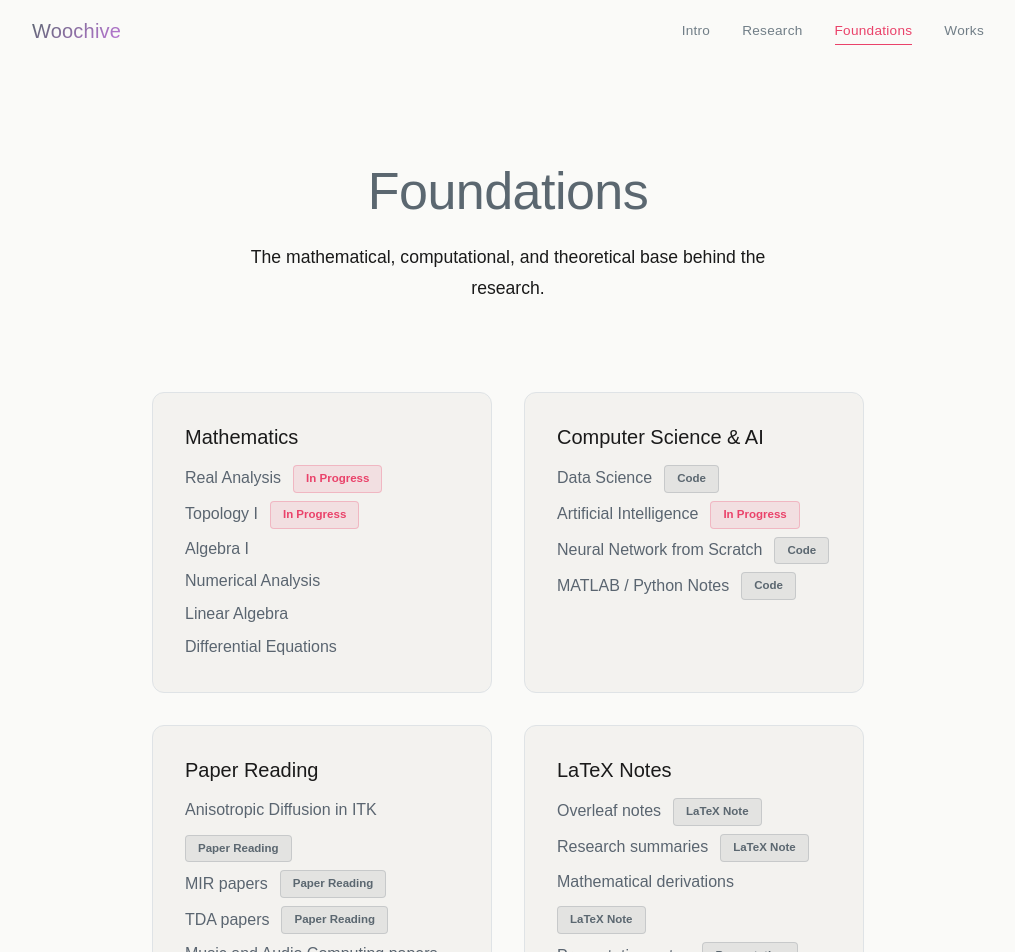
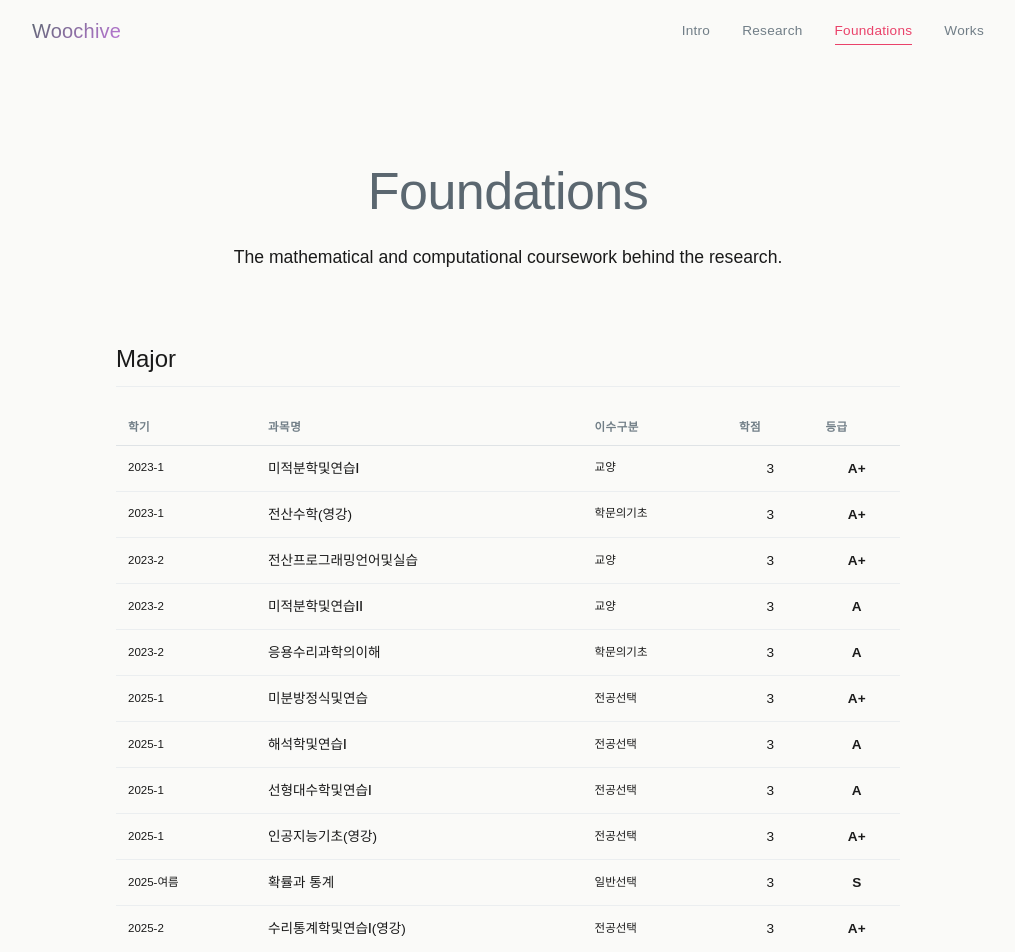
Before and after one commit to sonluos/woochive, a React (Vite) app: page /foundations in a window 1280 px wide. Shown: the top 952 px of the page, without its empty margins (132-1147 px from the left). Built offline with nearby package versions, Linux system fonts and the light colour scheme.

Commit message:
feat: Foundations page with Major/Elective course tables

```diff
--- a/src/data/foundations.ts
+++ b/src/data/foundations.ts
@@ -1,46 +1,40 @@
-import type { FoundationsData } from '../types/archive';
+export interface CourseEntry {
+  semester: string;
+  code: string;
+  name: string;
+  category: string;
+  credits: number;
+  grade: string;
+}
 
-export const foundationsData: FoundationsData = [
-  {
-    id: 'mathematics',
-    title: 'Mathematics',
-    items: [
-      { label: 'Real Analysis', status: 'In Progress' },
-      { label: 'Topology I', status: 'In Progress' },
-      { label: 'Algebra I' },
-      { label: 'Numerical Analysis' },
-      { label: 'Linear Algebra' },
-      { label: 'Differential Equations' },
-    ],
-  },
-  {
-    id: 'cs-ai',
-    title: 'Computer Science & AI',
-    items: [
-      { label: 'Data Science', status: 'Code' },
-      { label: 'Artificial Intelligence', status: 'In Progress' },
-      { label: 'Neural Network from Scratch', status: 'Code' },
-      { label: 'MATLAB / Python Notes', status: 'Code' },
-    ],
-  },
-  {
-    id: 'paper-reading',
-    title: 'Paper Reading',
-    items: [
-      { label: 'Anisotropic Diffusion in ITK', status: 'Paper Reading' },
-      { label: 'MIR papers', status: 'Paper Reading' },
-      { label: 'TDA papers', status: 'Paper Reading' },
-      { label: 'Music and Audio Computing papers', status: 'Paper Reading' },
-    ],
-  },
-  {
-    id: 'latex-notes',
-    title: 'LaTeX Notes',
-    items: [
-      { label: 'Overleaf notes', status: 'LaTeX Note' },
-      { label: 'Research summaries', status: 'LaTeX Note' },
-      { label: 'Mathematical derivations', status: 'LaTeX Note' },
-      { label: 'Presentation notes', status: 'Presentation' },
-    ],
-  },
-];
+export interface FoundationsCoursesData {
+  major: CourseEntry[];
+  elective: CourseEntry[];
+}
+
+export const foundationsData: FoundationsCoursesData = {
+  major: [
+    { semester: '2023-1', code: 'DCSC16101', name: '미적분학및연습Ⅰ', category: '교양', credits: 3, grade: 'A+' },
+    { semester: '2023-1', code: 'DCSC16500', name: '전산수학(영강)', category: '학문의기초', credits: 3, grade: 'A+' },
+    { semester: '2023-2', code: 'DCCS10503', name: '전산프로그래밍언어및실습', category: '교양', credits: 3, grade: 'A+' },
+    { semester: '2023-2', code: 'DCSC16201', name: '미적분학및연습Ⅱ', category: '교양', credits: 3, grade: 'A' },
+    { semester: '2023-2', code: 'DCSC16600', name: '응용수리과학의이해', category: '학문의기초', credits: 3, grade: 'A' },
+    { semester: '2025-1', code: 'DCSC20500', name: '미분방정식및연습', category: '전공선택', credits: 3, grade: 'A+' },
+    { semester: '2025-1', code: 'DCSC21700', name: '해석학및연습Ⅰ', category: '전공선택', credits: 3, grade: 'A' },
+    { semester: '2025-1', code: 'DCSC21900', name: '선형대수학및연습Ⅰ', category: '전공선택', credits: 3, grade: 'A' },
+    { semester: '2025-1', code: 'DCSC22300', name: '인공지능기초(영강)', category: '전공선택', credits: 3, grade: 'A+' },
+    { semester: '2025-여름', code: '', name: '확률과 통계', category: '일반선택', credits: 3, grade: 'S' },
+    { semester: '2025-2', code: 'DCSC30700', name: '수리통계학및연습Ⅰ(영강)', category: '전공선택', credits: 3, grade: 'A+' },
+    { semester: '2025-2', code: 'DCSC32300', name: '딥러닝개론및연습(영강)', category: '전공선택', credits: 3, grade: 'A+' },
+    { semester: '2025-2', code: 'DCSC21800', name: '해석학및연습Ⅱ(영강)', category: '전공필수', credits: 3, grade: 'A+' },
+    { semester: '2025-2', code: 'DCSC22000', name: '선형대수학및연습Ⅱ', category: '전공필수', credits: 3, grade: 'A+' },
+    { semester: '2025-2', code: 'DCSC22200', name: '편미분방정식및연습', category: '전공필수', credits: 3, grade: 'A+' },
+  ],
+  elective: [
+    { semester: '2023-2', code: 'GSLA01200', name: '한국전통예술의이해와감상', category: '교양', credits: 3, grade: 'A+' },
+    { semester: '2025-1', code: 'SPGS30401', name: '음악의표현과감상', category: '교양', credits: 2, grade: 'A+' },
+    { semester: '2025-1', code: 'SPGS33700', name: '클래식인문학과교향곡', category: '교양', credits: 3, grade: 'A+' },
+    { semester: '2025-2', code: 'SPGS28400', name: '정보적사고', category: '교양', credits: 1, grade: 'P' },
+    { semester: '2025-2', code: 'SPGS32600', name: '음악이론과악기의응용', category: '교양', credits: 2, grade: 'A+' },
+  ],
+};
--- a/src/pages/Foundations.css
+++ b/src/pages/Foundations.css
@@ -27,111 +27,103 @@
 }
 
 .foundations__body {
-  padding-top: var(--sp-12);
+  padding-top: var(--sp-8);
   padding-bottom: var(--sp-24);
+  max-width: 52rem;
+  margin: 0 auto;
 }
 
-/* Card grid — single column by default (mobile-first) */
-.foundations__grid {
-  display: grid;
-  grid-template-columns: 1fr;
-  gap: var(--sp-8);
-}
-
-/* Two columns at 768px and above */
-@media (min-width: 768px) {
-  .foundations__grid {
-    grid-template-columns: repeat(2, 1fr);
-  }
-}
-
-.foundations__section {}
-
-.foundations__cat-label {
-  font-family: var(--font-sans);
-  font-size: var(--text-xs);
-  font-weight: var(--weight-semibold);
-  letter-spacing: 0.1em;
-  text-transform: uppercase;
-  color: var(--ink-muted);
-  margin-bottom: var(--sp-5);
+.foundations__section-heading {
+  font-family: var(--font-serif);
+  font-size: var(--text-xl);
+  font-weight: var(--weight-normal);
+  color: var(--ink);
+  margin-top: var(--sp-12);
+  margin-bottom: var(--sp-6);
   padding-bottom: var(--sp-3);
   border-bottom: 1px solid var(--border-soft);
 }
 
-.foundations__list {
-  display: flex;
-  flex-direction: column;
-  gap: var(--sp-6);
+.foundations__section-heading:first-child {
+  margin-top: 0;
 }
 
-/* Foundation card */
-.foundation-card {
-  padding: var(--sp-8);
-  background: var(--paper-2);
-  border: 1px solid var(--border);
-  border-radius: var(--r-lg);
-  transition: box-shadow var(--ease), border-color var(--ease);
-}
-.foundation-card:hover {
-  border-color: #5B6770;
-  box-shadow: 0 4px 12px rgba(91, 103, 112, 0.12);
+/* Table */
+.foundations__table-wrap {
+  overflow-x: auto;
 }
 
-.foundation-card__top {
-  display: flex;
-  align-items: flex-start;
-  justify-content: space-between;
-  gap: var(--sp-4);
-  margin-bottom: var(--sp-2);
-  flex-wrap: wrap;
+.foundations__table {
+  width: 100%;
+  border-collapse: collapse;
+  font-family: var(--font-sans);
+  font-size: var(--text-sm);
 }
 
-.foundation-card__title {
-  font-family: var(--font-serif);
-  font-size: var(--text-lg);
-  font-weight: var(--weight-normal);
-  color: var(--ink);
-  line-height: var(--leading-tight);
+.foundations__table thead th {
+  text-align: left;
+  font-size: var(--text-xs);
+  font-weight: var(--weight-semibold);
+  color: var(--ink-muted);
+  text-transform: uppercase;
+  letter-spacing: 0.04em;
+  padding: var(--sp-2) var(--sp-3);
+  border-bottom: 1px solid var(--border);
 }
 
-.foundation-card__status {
-  font-size: var(--text-xs);
-  font-weight: var(--weight-medium);
-  padding: 2px var(--sp-3);
-  border-radius: var(--r-sm);
-  white-space: nowrap;
-  flex-shrink: 0;
+.foundations__table tbody tr {
+  border-bottom: 1px solid var(--border-soft);
+  transition: background var(--ease);
 }
 
-.foundation-card__status--completed {
-  color: #4a7c59;
-  background: rgba(74, 124, 89, 0.08);
-  border: 1px solid rgba(74, 124, 89, 0.2);
+.foundations__table tbody tr:hover {
+  background: var(--paper-2);
 }
 
-.foundation-card__status--studying {
-  color: var(--accent);
-  background: var(--accent-bg);
-  border: 1px solid rgba(255, 79, 121, 0.2);
+.foundations__table td {
+  padding: var(--sp-3);
+  color: var(--ink);
+  vertical-align: middle;
 }
 
-.foundation-card__status--planned {
+.foundations__cell--semester {
   color: var(--ink-muted);
-  background: var(--paper-2);
-  border: 1px solid var(--border);
+  white-space: nowrap;
+  font-family: var(--font-mono);
+  font-size: var(--text-xs);
 }
 
-.foundation-card__desc {
-  font-size: var(--text-sm);
-  color: var(--ink-soft);
-  line-height: var(--leading-relaxed);
-  max-width: 36.25rem;
-  margin-bottom: var(--sp-3);
+.foundations__cell--name {
+  font-weight: var(--weight-medium);
 }
 
-.foundation-card__tags {
-  display: flex;
-  flex-wrap: wrap;
-  gap: var(--sp-2);
+.foundations__cell--category {
+  color: var(--ink-soft);
+  font-size: var(--text-xs);
 }
+
+.foundations__cell--credits {
+  text-align: center;
+  color: var(--ink-muted);
+}
+
+.foundations__cell--grade {
+  font-weight: var(--weight-semibold);
+  text-align: center;
+}
+
+.foundations__grade--top {
+  color: #5B6770;
+}
+
+/* Responsive */
+@media (max-width: 768px) {
+  .foundations__table {
+    font-size: var(--text-xs);
+  }
+
+  .foundations__table td,
+  .foundations__table th {
+    padding: var(--sp-2);
+  }
+}
--- a/src/pages/Foundations.tsx
+++ b/src/pages/Foundations.tsx
@@ -1,6 +1,34 @@
-import { foundationsData } from '../data/foundations';
-import { FoundationCard } from '../components/FoundationCard';
+import { foundationsData, CourseEntry } from '../data/foundations';
 import './Foundations.css';
+
+function CourseTable({ courses }: { courses: CourseEntry[] }) {
+  return (
+    <div className="foundations__table-wrap">
+      <table className="foundations__table">
+        <thead>
+          <tr>
+            <th>학기</th>
+            <th>과목명</th>
+            <th>이수구분</th>
+            <th>학점</th>
+            <th>등급</th>
+          </tr>
+        </thead>
+        <tbody>
+          {courses.map((c, i) => (
+            <tr key={i}>
+              <td className="foundations__cell--semester">{c.semester}</td>
+              <td className="foundations__cell--name">{c.name}</td>
+              <td className="foundations__cell--category">{c.category}</td>
+              <td className="foundations__cell--credits">{c.credits}</td>
+              <td className={`foundations__cell--grade ${c.grade === 'A+' ? 'foundations__grade--top' : ''}`}>{c.grade}</td>
+            </tr>
+          ))}
+        </tbody>
+      </table>
+    </div>
+  );
+}
 
 export default function Foundations() {
   return (
@@ -8,16 +36,16 @@ export default function Foundations() {
       <section className="foundations__header container">
         <h1 className="foundations__title">Foundations</h1>
         <p className="foundations__desc">
-          The mathematical, computational, and theoretical base behind the research.
+          The mathematical and computational coursework behind the research.
         </p>
       </section>
 
       <section className="foundations__body container">
-        <div className="foundations__grid">
-          {foundationsData.map((card) => (
-            <FoundationCard key={card.id} card={card} />
-          ))}
-        </div>
+        <h2 className="foundations__section-heading">Major</h2>
+        <CourseTable courses={foundationsData.major} />
+
+        <h2 className="foundations__section-heading">Elective</h2>
+        <CourseTable courses={foundationsData.elective} />
       </section>
     </main>
   );
```
